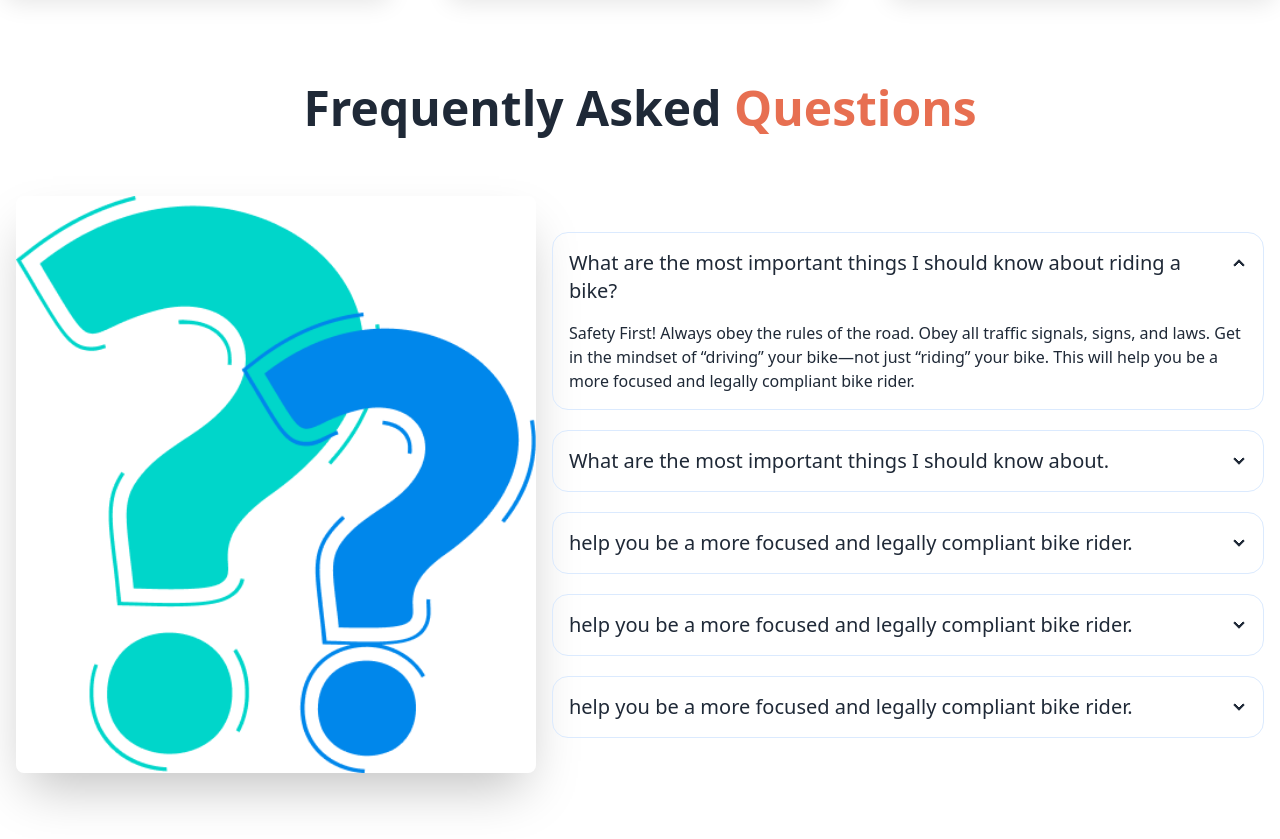
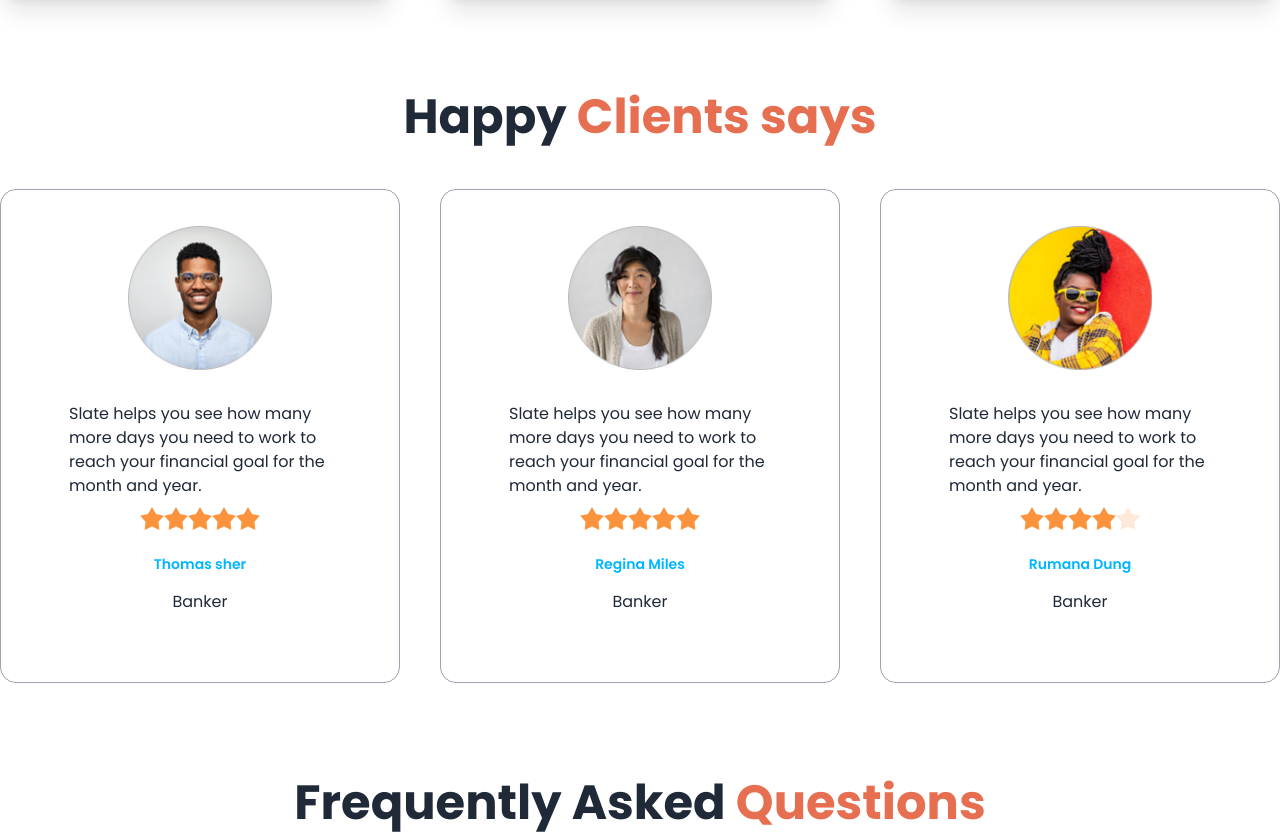
Before and after one commit to Renco88/biker_zone_with_daisyUI, a plain HTML site: page index.html in a window 1280 px wide. Shown: the part 1776-2615 px from the top of the page. Drawn offline with nearby package versions, Linux system fonts and the light colour scheme.

Commit message:
fully responcive

```diff
--- a/index.html
+++ b/index.html
@@ -61,7 +61,7 @@
                       <li><a>Contact</a></li>
                     </ul>
                   </div>
-                  <a class="btn btn-ghost text-4xl font-Poppins">Bike Dekho</a>
+                  <a class="btn btn-ghost lg:text-4xl text-3xl font-Poppins">Bike Dekho</a>
                 </div>
                 <div class="navbar-center hidden lg:flex">
                   <ul class="menu menu-horizontal px-1 text-base">
@@ -185,11 +185,11 @@
 
     </header>
     <!-- Main Section -->
-    <main class="md:container mx-auto">
+    <main class="md:container md:mx-auto font-Poppins">
         <!-- featured bike section - Homework -->
-        <section class=" my-24 px-24">
+        <section class=" my-24 ">
             <h3 class=" lg:text-5xl text-2xl font-bold text-center mb-12  ">Fetured Bikes In This Year</h3>
-            <div class="grid grid-cols-1 md:grid-cols-2 lg:grid-cols-3 gap-32 ">
+            <div class="grid ml-5 grid-cols-1 md:grid-cols-2 lg:grid-cols-3 gap-20 ">
                 <div><img src="images/others/feature-bike.png" alt=""></div>
                 <div><img src="images/others/feature-bike.png" alt=""></div>
                 <div><img src="images/others/feature-bike.png" alt=""></div>
@@ -198,8 +198,8 @@
         </section>
 
         <!-- Latest Bike Section -->
-        <section class="my-24">
-          <h3 class="text-5xl font-bold text-center mb-12">Latest Bikes</h3>
+        <section class="my-24 ">
+          <h3 class="lg:text-5xl text-3xl font-bold text-center mb-12">Latest Bikes</h3>
           <!-- cards -->
           <div class="grid grid-cols-1 gap-12 md:grid-cols-2 lg:grid-cols-3">
             <!-- card 1 -->
@@ -260,7 +260,104 @@
         </section>
 
         <!-- Happy Clients Happy Homework -->
-        <section></section>
+        <section class="my-24" >
+            <h3 class="lg:text-5xl text-3xl font-bold text-center mb-12 ">Happy <span class="text-bike-primary">Clients says</span></h3>
+            <div class="grid gap-10 grid-cols-1 md:grid-cols-2 lg:grid-cols-3  ">
+                <!-- first rivew costomar  -->
+                <div class="card bg-base-100 p-9 border border-gray-400">
+                    <figure>
+                      <img class="w-36"
+                        src="images/others/user-1.png"
+                        alt="Shoes" />
+                    </figure>
+                    <div class="card-body">
+
+                      <p>Slate helps you see how
+                        many more days you need
+                        to work to reach your financial
+                        goal for the month and year.</p>
+                        <div class="rating justify-center ">
+                            <input type="radio" name="rating-2" class="mask mask-star-2 bg-orange-400" />
+                            <input
+                              type="radio"
+                              name="rating-2"
+                              class="mask mask-star-2 bg-orange-400" />
+                            <input type="radio" name="rating-2" class="mask mask-star-2 bg-orange-400" />
+                            <input type="radio" name="rating-2" class="mask mask-star-2 bg-orange-400" checked="checked"/>
+                            <input type="radio" name="rating-2" class="mask mask-star-2 bg-orange-400" />
+                          </div>
+                      <div class="text-center space-y-4 mt-4">
+                        <h4 class="text-sm font-semibold text-info">Thomas sher</h4>
+                        <p>Banker</p>
+
+                      </div>
+                    </div>
+                  </div>
+
+                <!-- Second rivew costomar  -->
+                <div class="card bg-base-100 p-9 border border-gray-400">
+                    <figure>
+                      <img class="w-36"
+                        src="images/others/user-2.png"
+                        alt="Shoes" />
+                    </figure>
+                    <div class="card-body">
+
+                      <p>Slate helps you see how
+                        many more days you need
+                        to work to reach your financial
+                        goal for the month and year.</p>
+                        <div class="rating justify-center ">
+                            <input type="radio" name="rating-2" class="mask mask-star-2 bg-orange-400" />
+                            <input
+                              type="radio"
+                              name="rating-2"
+                              class="mask mask-star-2 bg-orange-400" />
+                            <input type="radio" name="rating-2" class="mask mask-star-2 bg-orange-400" />
+                            <input type="radio" name="rating-2" class="mask mask-star-2 bg-orange-400" checked="checked"/>
+                            <input type="radio" name="rating-2" class="mask mask-star-2 bg-orange-400" />
+                          </div>
+                      <div class="text-center space-y-4 mt-4">
+                        <h4 class="text-sm font-semibold text-info">Regina Miles</h4>
+                        <p>Banker</p>
+
+                      </div>
+                    </div>
+                  </div>
+
+                <!-- Third rivew costomar  -->
+                <div class="card bg-base-100 p-9 border border-gray-400">
+                    <figure>
+                      <img class="w-36"
+                        src="images/others/user-3.png"
+                        alt="Shoes" />
+                    </figure>
+                    <div class="card-body">
+
+                      <p>Slate helps you see how
+                        many more days you need
+                        to work to reach your financial
+                        goal for the month and year.</p>
+                        <div class="rating justify-center ">
+                            <input type="radio" name="rating-2" class="mask mask-star-2 bg-orange-400" />
+                            <input
+                              type="radio"
+                              name="rating-2"
+                              class="mask mask-star-2 bg-orange-400" />
+                            <input type="radio" name="rating-2" class="mask mask-star-2 bg-orange-400" />
+                            <input type="radio" name="rating-2" class="mask mask-star-2 bg-orange-400" checked="checked"/>
+                            <input type="radio" name="rating-2" class="mask mask-star-2 bg-orange-400" />
+                          </div>
+                      <div class="text-center space-y-4 mt-4">
+                        <h4 class="text-sm font-semibold text-info">Rumana Dung</h4>
+                        <p>Banker</p>
+
+                      </div>
+                    </div>
+                  </div>
+            </div>
+
+        </section>
 
         <!-- FAQ Section -->
         <section class="my-24">
@@ -268,8 +365,8 @@
             Frequently Asked <span class="text-bike-primary">Questions</span>
           </h3>
           <div class="hero">
-            <div class="hero-content flex-col lg:flex-row">
-              <img
+            <div class="hero-content flex-col lg:flex-row gap-20">
+              <img class="h-96"
                 src="./images/others/faq.png"
                 class="w-full rounded-lg shadow-2xl"
               />
```
